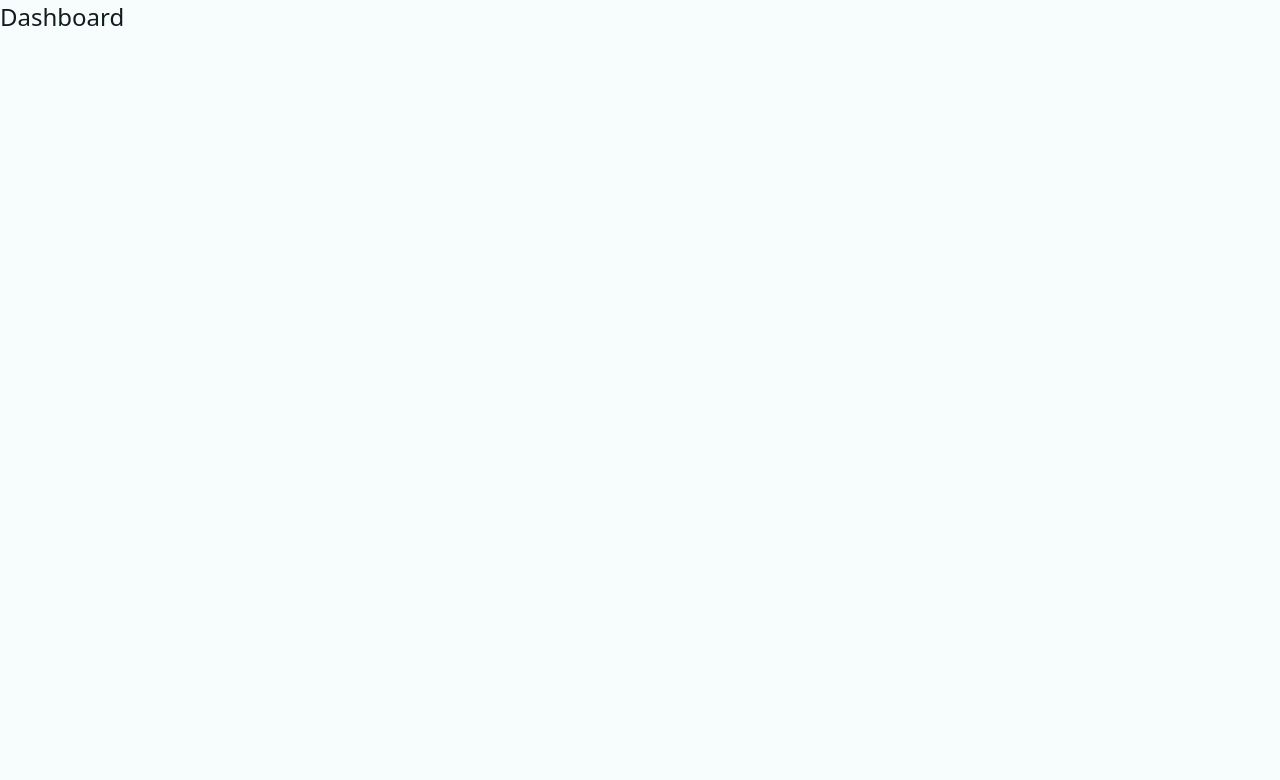
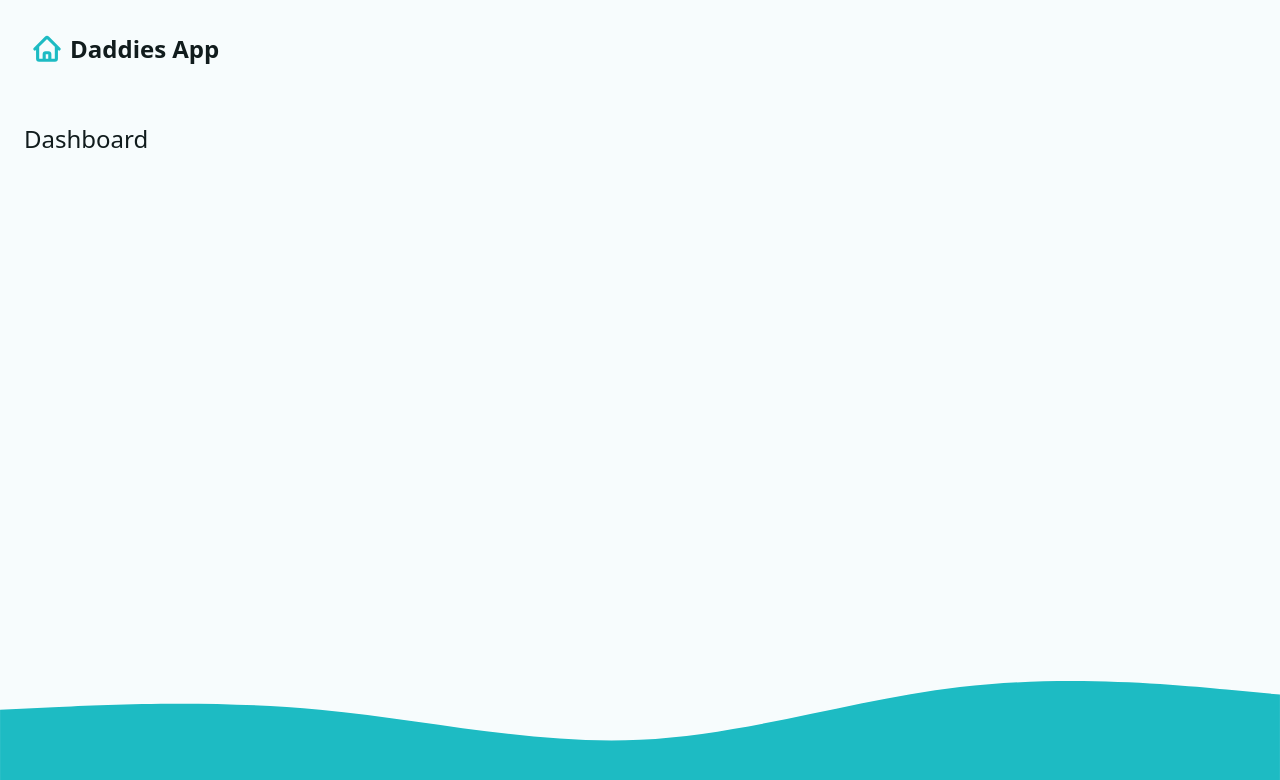
Before and after one commit to write2cmdg/daddies-tip-app, a React (Vite) app: page / in a window 1280 px wide. Shown: the top 780 px of the page. Built offline with nearby package versions, Linux system fonts and the light colour scheme.

Commit message:
nav delete user

```diff
--- a/package.json
+++ b/package.json
@@ -10,6 +10,7 @@
     "preview": "vite preview"
   },
   "dependencies": {
+    "@heroicons/react": "^2.1.1",
     "react": "^18.2.0",
     "react-dom": "^18.2.0",
     "react-router-dom": "6.8"
--- a/src/App.jsx
+++ b/src/App.jsx
@@ -4,22 +4,28 @@
 } from 'react-router-dom';
 import Dashboard, { dashboardLoader } from './pages/Dashboard';
 import Error from './pages/Error';
+import Main, { mainLoader } from './layouts/Main';
+import { logoutAcion } from './actions/logout';
 
 const router = createBrowserRouter([
   {
     path: "/",
-    element:<Dashboard />,
-    loader: dashboardLoader,
-    errorElement: <Error />
-  },
-  {
-    path: "/transactions",
-    element:<h1>Transaction Tracker</h1>
-  },
-  {
-    path: "/tips",
-    element:<h1>TIPS Calendar</h1>
-  },
+    element:<Main />,
+    loader: mainLoader,
+    errorElement: <Error />,
+    children: [
+      {
+        path: "/",
+        element:<Dashboard />,
+        loader: dashboardLoader
+      },
+      {
+        path: "logout",
+        action: logoutAcion
+      }
+
+    ]
+  }
 ]);
 
 function App() {
--- /dev/null
+++ b/src/actions/logout.js
@@ -0,0 +1,14 @@
+import { redirect } from "react-router-dom";
+
+//helpers
+import { deleteItem } from "../helpers";
+
+export async function logoutAcion() {
+    //delete user
+    deleteItem({
+        key: "userName"
+    })
+
+    //redirect to home
+    return redirect("/")
+}
--- /dev/null
+++ b/src/components/Nav.jsx
@@ -0,0 +1,45 @@
+import React from 'react'
+
+//assets
+import logomark from "../assets/logomark.svg"
+
+//rrd
+import { Form, NavLink } from 'react-router-dom'
+
+//library imports
+import { TrashIcon } from "@heroicons/react/24/solid"
+
+const Nav = ({userName}) => {
+  return (
+    <nav>
+        <NavLink
+        to="/"
+        aria-label='Go to Home'
+        >
+        <img src={logomark} alt="" height={30} />
+        <span>Daddies App</span>
+        </NavLink>
+        {
+            userName && (
+                <Form
+                    method="post"
+                    action="/logout"
+                    onSubmit={(event) => {
+                        if (!confirm("Delete user and all data?")) {
+                            event.preventDefault()
+                        }
+                    }}
+                >
+                    <button type="submit" className='btn btn--warning'>
+                        <span>Delete user</span>
+                        <TrashIcon width={20} />
+                    </button>
+
+                </Form>
+            )
+        }
+    </nav>
+  )
+}
+
+export default Nav
--- a/src/helpers.js
+++ b/src/helpers.js
@@ -2,3 +2,8 @@
 export const fetchData = (key) => {
     return JSON.parse(localStorage.getItem(key));
 };
+
+//delete item
+export const deleteItem = ({key}) => {
+    return localStorage.removeItem(key)
+}
--- /dev/null
+++ b/src/layouts/Main.jsx
@@ -0,0 +1,31 @@
+import React from 'react'
+//assets
+import wave from '../assets/wave.svg'
+
+//helper functions
+import { fetchData } from '../helpers'
+import { Outlet, useLoaderData } from 'react-router-dom'
+
+//components
+import Nav from '../components/Nav'
+
+//loader
+export function mainLoader() {
+    const userName = fetchData("userName")
+    return { userName }
+}
+
+const Main = () => {
+    const { userName } = useLoaderData()
+  return (
+      <div className='layout'>
+        <Nav userName={userName} />
+        <main>
+            <Outlet />
+        </main>
+        <img src={wave} alt="" />
+    </div>
+  )
+}
+
+export default Main
```
Also changed, not shown: 1 other file (tests, documents, lock files or other folders).
